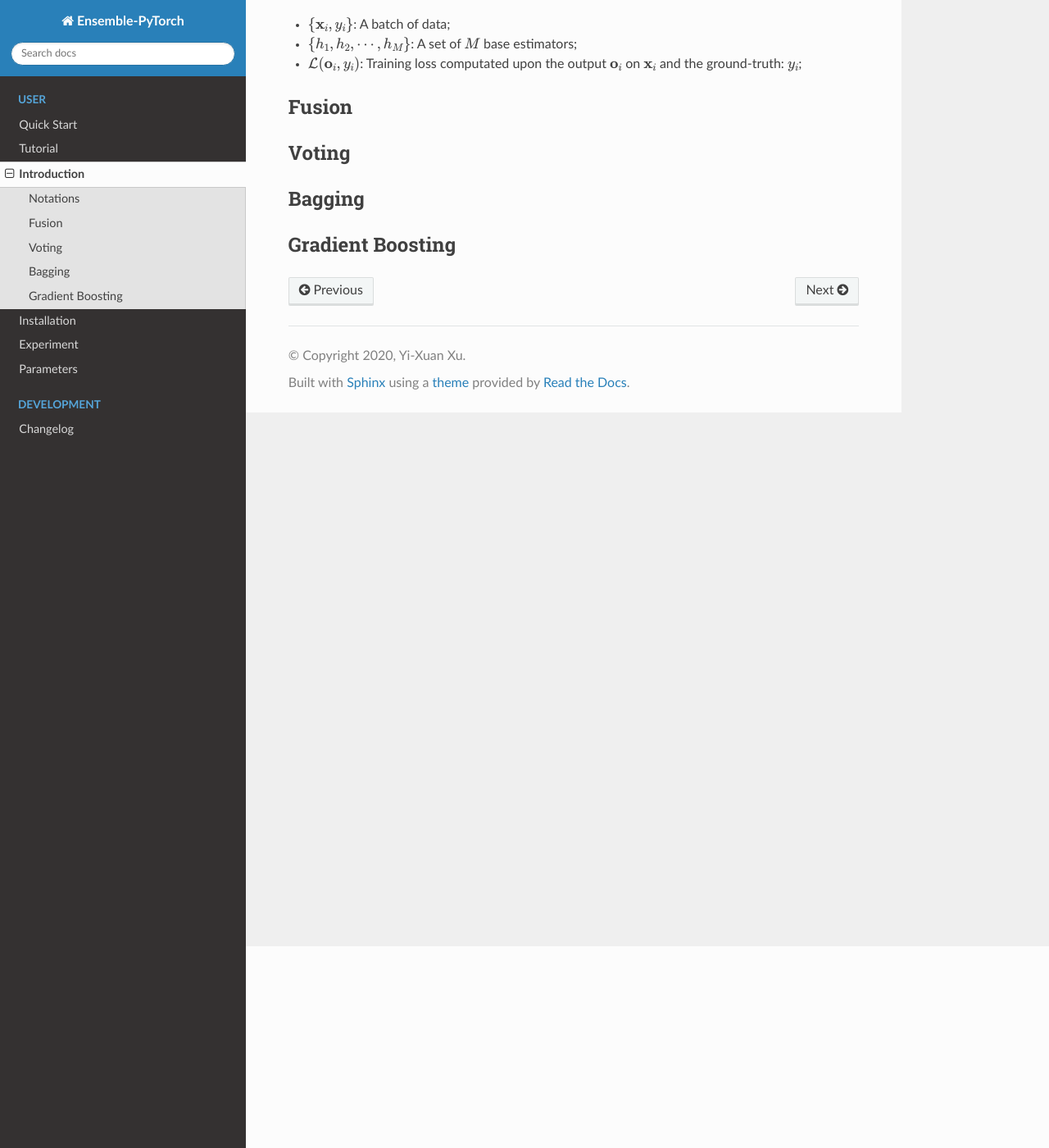
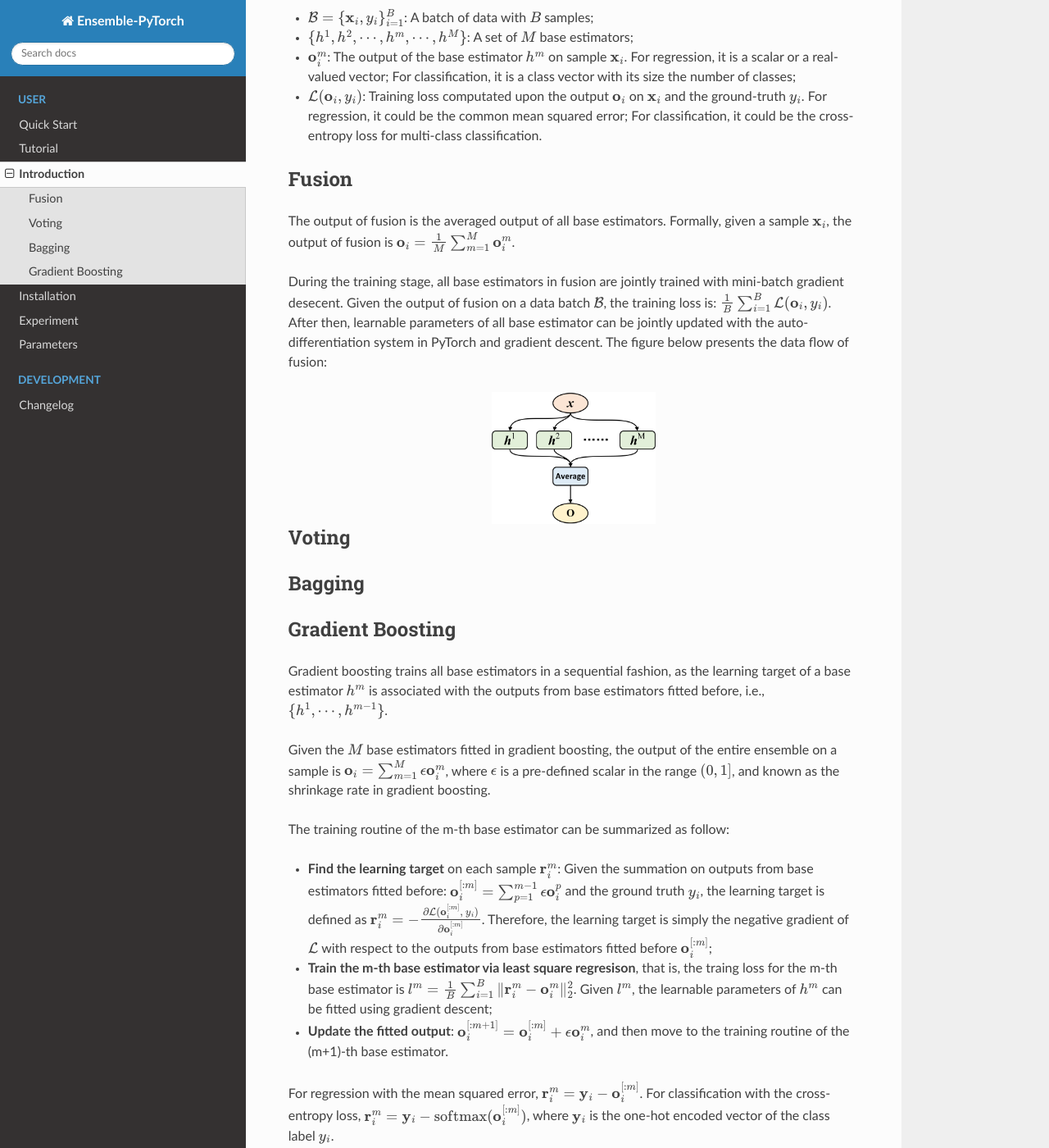
Before and after one commit to TorchEnsemble-Community/Ensemble-Pytorch, a Sphinx documentation site: the page built from docs/introduction.rst, in a window 1280 px wide and 1400 px high, scrolled down 246 px. Shown: the whole window at 82% size. Built offline with Sphinx 7.4.7 and the Read the Docs theme 2.0.0, drawn with Linux system fonts in a browser that asks for light colours; pages that are not in the unit, such as notebooks, are missing from menus; some of the changed text lies outside the part shown.

Commit message:
[DOC] Update the introduction.rst

```diff
--- a/docs/introduction.rst
+++ b/docs/introduction.rst
@@ -1,17 +1,25 @@
 Introduction
 ============
 
-This page presents introduction on various ensemble methods available in Ensemble-PyTorch.
+This page introduces ensemble methods available in Ensemble-PyTorch in a nutshell.
 
-Notations
----------
+To begin with, below are some notations that will be used throughout the introduction.
 
-- :math:`\{\mathbf{x}_i, y_i\}`: A batch of data;
-- :math:`\{h_1, h_2, \cdots, h_M\}`: A set of :math:`M` base estimators;
-- :math:`\mathcal{L}(\mathbf{o}_i, y_i)`: Training loss computated upon the output :math:`\mathbf{o}_i` on :math:`\mathbf{x}_i` and the ground-truth: :math:`y_i`;
+- :math:`\mathcal{B} = \{\mathbf{x}_i, y_i\}_{i=1}^B`: A batch of data with :math:`B` samples;
+- :math:`\{h^1, h^2, \cdots, h^m, \cdots, h^M\}`: A set of :math:`M` base estimators;
+- :math:`\mathbf{o}_i^m`: The output of the base estimator :math:`h^m` on sample :math:`\mathbf{x}_i`. For regression, it is a scalar or a real-valued vector; For classification, it is a class vector with its size the number of classes;
+- :math:`\mathcal{L}(\mathbf{o}_i, y_i)`: Training loss computated upon the output :math:`\mathbf{o}_i` on :math:`\mathbf{x}_i` and the ground-truth :math:`y_i`. For regression, it could be the common mean squared error; For classification, it could be the cross-entropy loss for multi-class classification.
 
 Fusion
 ------
+
+The output of fusion is the averaged output of all base estimators. Formally, given a sample :math:`\mathbf{x}_i`, the output of fusion is :math:`\mathbf{o}_i = \frac{1}{M} \sum_{m=1}^M \mathbf{o}_i^m`.
+
+During the training stage, all base estimators in fusion are jointly trained with mini-batch gradient desecent. Given the output of fusion on a data batch :math:`\mathcal{B}`, the training loss is: :math:`\frac{1}{B} \sum_{i=1}^B \mathcal{L}(\mathbf{o}_i, y_i)`. After then, learnable parameters of all base estimator can be jointly updated with the auto-differentiation system in PyTorch and gradient descent. The figure below presents the data flow of fusion:
+
+.. image:: ./_images/fusion.png
+   :align: center
+   :width: 200
 
 Voting
 ------
@@ -21,3 +29,21 @@ Bagging
 
 Gradient Boosting
 -----------------
+
+Gradient boosting trains all base estimators in a sequential fashion, as the learning target of a base estimator :math:`h^m` is associated with the outputs from base estimators fitted before, i.e., :math:`\{h^1, \cdots, h^{m-1}\}`.
+
+Given the :math:`M` base estimators fitted in gradient boosting, the output of the entire ensemble on a sample is :math:`\mathbf{o}_i = \sum_{m=1}^M \epsilon \mathbf{o}_i^m`, where :math:`\epsilon` is a pre-defined scalar in the range :math:`(0, 1]`, and known as the shrinkage rate in gradient boosting.
+
+The training routine of the m-th base estimator can be summarized as follow:
+
+- **Find the learning target** on each sample :math:`\mathbf{r}_i^m`: Given the summation on outputs from base estimators fitted before: :math:`\mathbf{o}_i^{[:m]}=\sum_{p=1}^{m-1} \epsilon \mathbf{o}_i^p` and the ground truth :math:`y_i`, the learning target is defined as :math:`\mathbf{r}_i^m = - \frac{\partial \mathcal{L}(\mathbf{o}_i^{[:m]},\ y_i)}{\partial \mathbf{o}_i^{[:m]}}`. Therefore, the learning target is simply the negative gradient of :math:`\mathcal{L}` with respect to the outputs from base estimators fitted before :math:`\mathbf{o}_i^{[:m]}`;
+- **Train the m-th base estimator via least square regresison**, that is, the traing loss for the m-th base estimator is :math:`l^m = \frac{1}{B} \sum_{i=1}^B \|\mathbf{r}_i^m - \mathbf{o}_i^m\|_2^2`. Given :math:`l^m`, the learnable parameters of :math:`h^m` can be fitted using gradient descent;
+- **Update the fitted output**: :math:`\mathbf{o}_i^{[:m+1]} = \mathbf{o}_i^{[:m]} + \epsilon \mathbf{o}_i^m`, and then move to the training routine of the (m+1)-th base estimator.
+
+For regression with the mean squared error, :math:`\mathbf{r}_i^m = \mathbf{y}_i - \mathbf{o}_i^{[:m]}`. For classification with the cross-entropy loss, :math:`\mathbf{r}_i^m = \mathbf{y}_i - \text{softmax}(\mathbf{o}_i^{[:m]})`, where :math:`\mathbf{y}_i` is the one-hot encoded vector of the class label :math:`y_i`.
+
+The figure below presents the data flow of gradient boosting during the training and evaluating stage, respectively. Notice that the training stage runs sequentially from the left to right.
+
+.. image:: ./_images/gradient_boosting.png
+   :align: center
+   :width: 500
```
Also changed, not shown: docs/_images/fusion.png (added), docs/_images/gradient_boosting.png (added).
